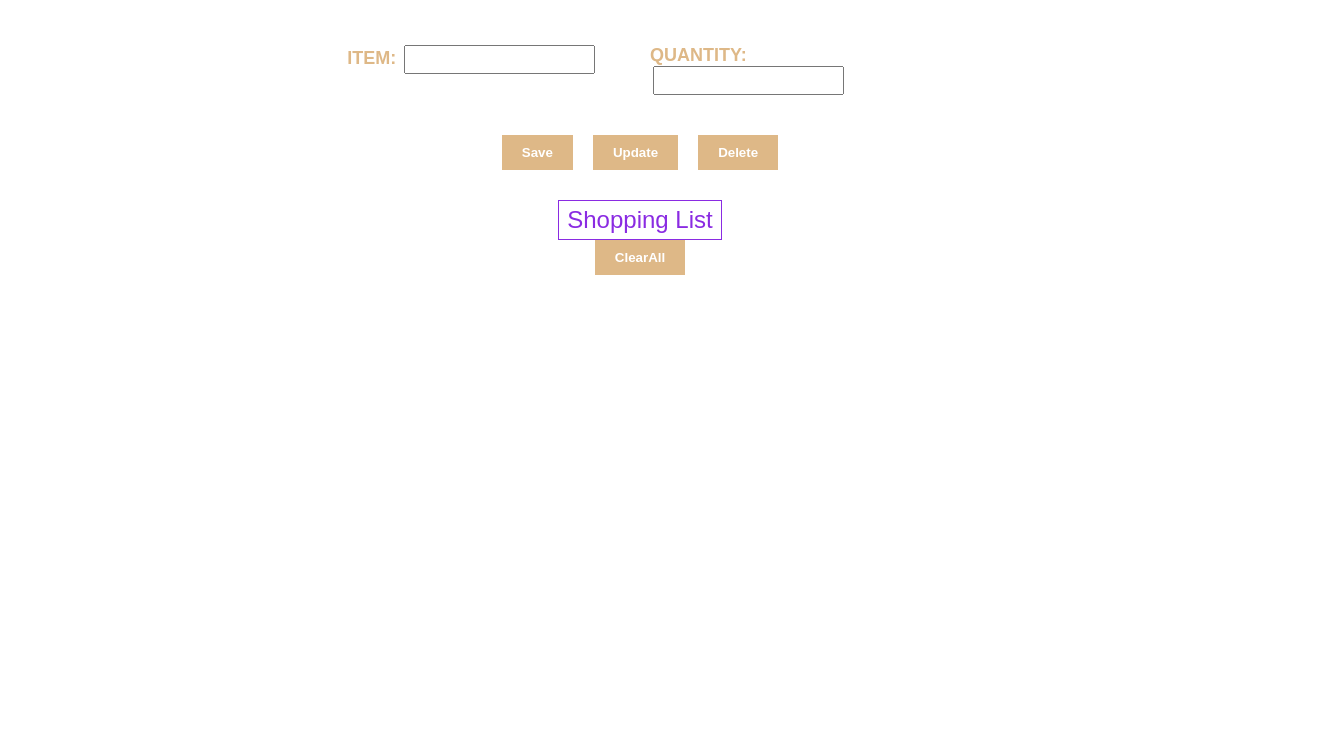
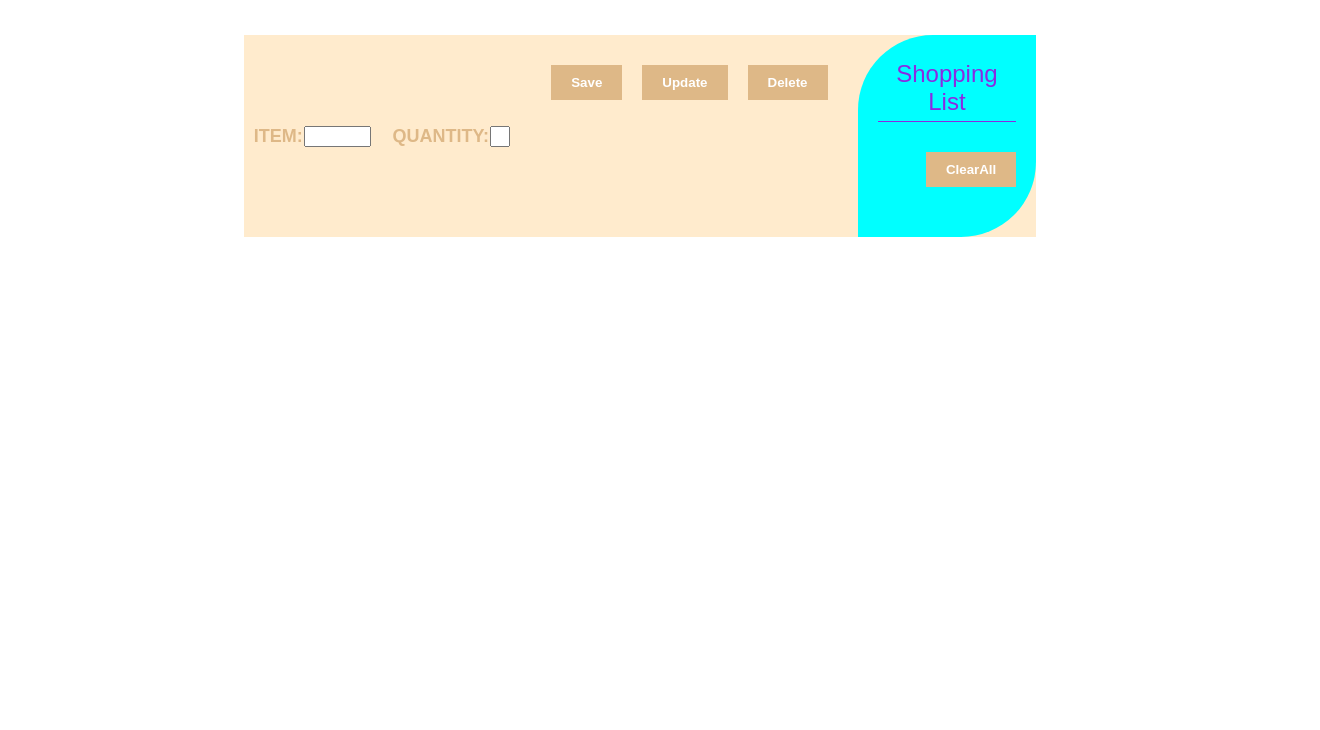
Before and after one commit to AniketShrirao/ShoppingCart-JS, a plain HTML site: page index.html in a window 1280 px wide. Shown: the part 70-800 px from the top of the page, 1320 px wide, since content can reach past the window. Drawn offline with Linux system fonts and the light colour scheme.

Commit message:
css modified

```diff
--- a/assets/css/style.css
+++ b/assets/css/style.css
@@ -106,7 +106,6 @@ li {
 /*=================================
   Header styling starts here
 =================================*/
-
 header .wrapper {
   width: 100%;
   color: rgb(255, 255, 255);
@@ -114,109 +113,127 @@ header .wrapper {
   font-size: 40px;
   font-weight: 600;
   display: flex;
-  justify-content: center;
-  padding: 10px 0px;
+  justify-content: left;
+  padding: 10px 20px;
 }
-
 /*=================================
   Header styling ends here
 =================================*/
-
 /*=================================
   main styling starts here
 =================================*/
-
 form {
   width: 55%;
   margin: 40px auto;
+  width: 72%;
+  margin: 40px auto;
+  display: flex;
+  background: blanchedalmond;
 }
-form > ul:first-child,
+form>ul:first-child,
 #list {
   width: 100%;
   display: flex;
   justify-content: space-between;
 }
-
-form > ul:first-child li {
+form>ul:first-child li {
   width: 50%;
-  padding: 10px;
+  padding: 33px 10px;
+  display: flex;
+  justify-content: center;
+  align-items: center;
 }
-
-form > ul label {
+form>ul label {
   width: 100%;
   font-size: 18px;
   font-weight: 700;
   text-transform: uppercase;
   color: burlywood;
+  display: flex;
 }
 .Item,
 .Quantity {
-  padding: 5px;
   margin: 0 1%;
+  width: 100%;
+  outline: none;
 }
-
-form > ul:last-of-type {
+form>ul:last-of-type {
   display: flex;
   justify-content: center;
   padding: 20px;
 }
-
-form > ul:last-of-type li  {
+form>ul:last-of-type li {
   margin: 10px;
 }
-
+#shoppinglist {
+  width: 50%;
+  margin: 0 auto;
+  padding: 20px;
+  background: aqua;
+  border-top-left-radius: 75px;
+  border-bottom-right-radius: 75px;
+}
 .Save,
 .Update,
 .Delete,
 #shoppinglist input[type="button"] {
   padding: 10px 20px;
   font-weight: 700;
-  color:#fff;
+  color: #fff;
   background: burlywood;
   border: none;
+  outline: none;
   transition: all 0.3s ease;
 }
-
+#shoppinglist input[type="button"] {
+  float: right;
+  margin-bottom: 30px;
+}
 .Save:hover { background: aqua; }
 .Delete:hover { background: red; }
 .Update:hover { background: lightgreen; }
-#shoppinglist { text-align : center; }
+#shoppinglist { text-align: center;}
 #shoppinglist input[type="button"]:hover { background: red }
-
 #shoppinglist h2 {
   font-size: 24px;
   color: blueviolet;
-  width: 25%;
   margin: 0 auto;
-  border: 1px solid;
+  border-bottom: 1px solid;
   padding: 5px;
+  float: left;
+  margin-bottom: 30px;
 }
-
 .list {
   display: flex;
   justify-content: space-evenly;
-  border: 1px solid;
   margin: 20px;
+  clear: both;
+  box-shadow: 6px 7px rgba(0, 0, 0, 0.6);
+  box-sizing: border-box;
+  border: none;
 }
-
 .items,
 .values {
   width: 50%;
-  border: 1px solid;
+  border: none;
+  border-top: 1px solid blanchedalmond;
 }
-
+.items { border: 1px solid blanchedalmond; }
 .items ul,
 .values ul {
   display: flex;
   flex-direction: column;
   border-top: 1px solid;
+  border-color: blanchedalmond;
 }
-
 .items h3,
-.values h3 { font-size: 22px; }
+.values h3 {
+  font-size: 22px;
+}
 .items ul li,
-.values ul li { padding: 10px; }
-
+.values ul li {
+  padding: 10px;
+}
 /*=================================
   main styling ends here
-=================================*/
+=================================*/\
```
